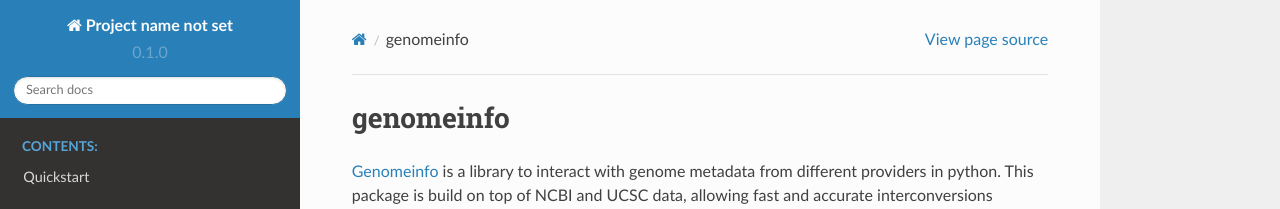
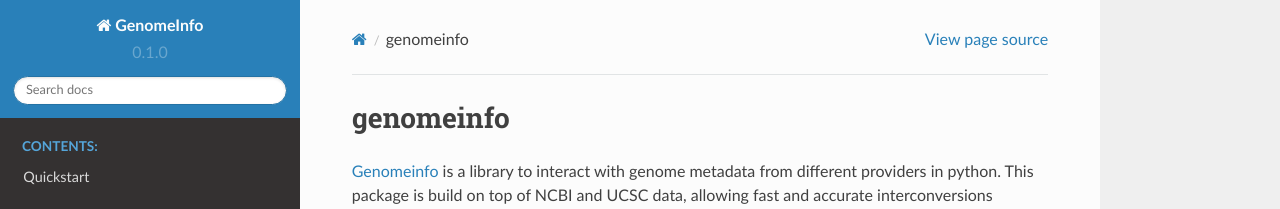
Before and after one commit to open2c/assemblyinfo, a Sphinx documentation site: the page built from docs/index.rst, in a window 1280 px wide. Shown: the top 209 px of the page. Built offline with Sphinx 7.4.7 and the Read the Docs theme 2.0.0, drawn with Linux system fonts in a browser that asks for light colours; the version number is read from the project's files by our own code.

Commit message:
Update docs/conf.py

```diff
--- a/docs/conf.py
+++ b/docs/conf.py
@@ -11,6 +11,7 @@ from importlib.metadata import metadata
 
 info = metadata("genomeinfo")
 project_name = info["Name"]
+project = "GenomeInfo"
 author = "Open2C"
 copyright = f"{datetime.now():%Y}, {author}."
 version = info["Version"]
```
